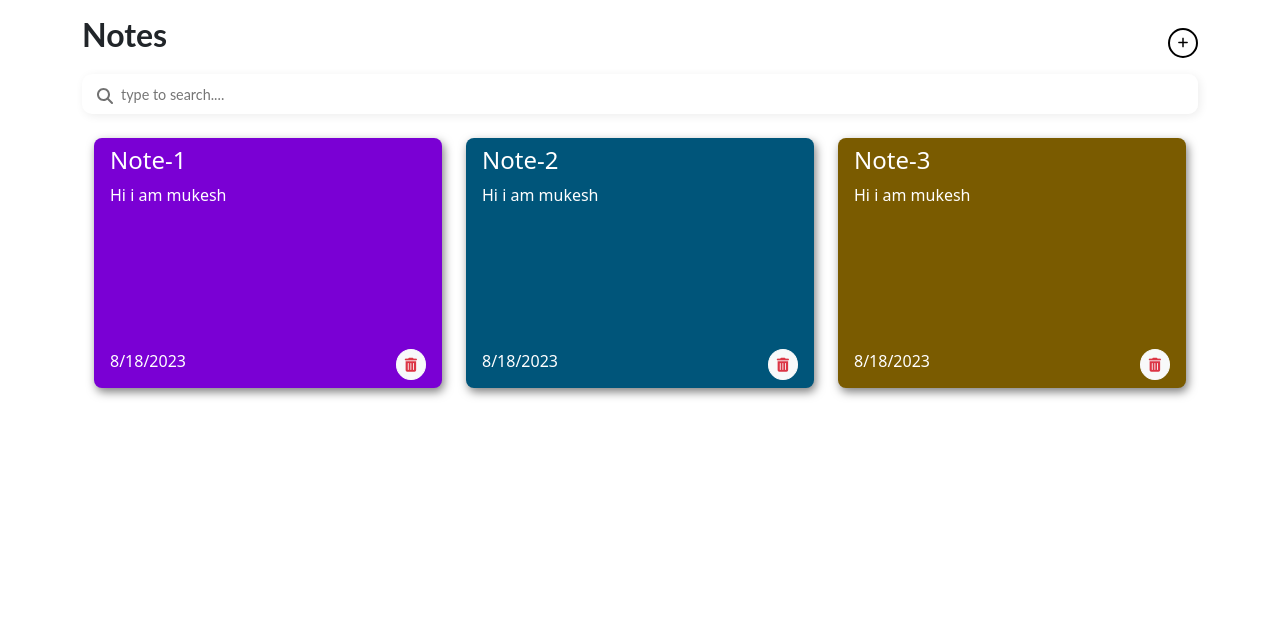
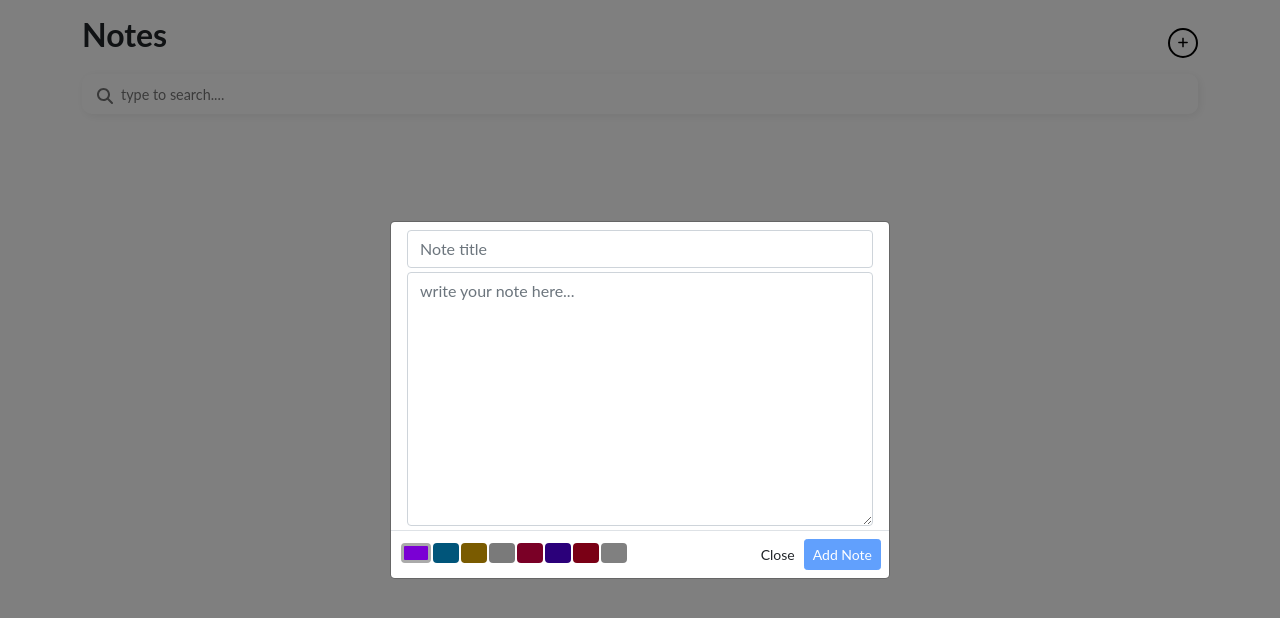
Before and after one commit to ofmukesh/Notes-app-React.js, a React (Create React App) app: page / in a window 1280 px wide. Both pictures are taken after a click on the button 1183 px from the left and 43 px from the top of the page. Shown: the top 618 px of the page. Built offline with nearby package versions, Linux system fonts and the light colour scheme.

Commit message:
add notes done

```diff
--- a/src/assets/styles/notes.css
+++ b/src/assets/styles/notes.css
@@ -1,5 +1,5 @@
-* {
-    transition-duration: .3s !important;
+.notes_container * {
+    transition-duration: .2s !important;
 }
 
 /* Notes Header */
@@ -26,6 +26,8 @@
 .notes_header .add_btn:active {
     box-shadow: none;
 }
+
+/* ----------------------- */
 
 /* Notes Card */
 .notes_card {
@@ -56,3 +58,51 @@
 .notes_footer .delete_btn i {
     font-weight: bold;
 }
+
+/* ----------------------- */
+
+
+/* add notes */
+.modal {
+    box-shadow: 0 4px 30px rgba(0, 0, 0, 0.1);
+    animation: modalPop 0.3s ease-in-out;
+}
+
+@keyframes modalPop {
+    from {
+        transform: scale(0.8);
+        opacity: 0;
+    }
+
+    to {
+        transform: scale(1);
+        opacity: 1;
+    }
+}
+
+.add_note_title{
+    box-shadow: none !important;
+}
+
+.add_note_title:focus {
+    box-shadow: none !important;
+}
+
+.add_note_color_options button {
+    width: 25px;
+    height: 20px;
+    margin-left: 2px;
+}
+
+.add_note_color_options button:focus {
+    box-shadow: none !important;
+}
+.add_note_color_options .selected {
+    border: 3px solid #aaa;
+}
+
+.add_note_content:focus{
+    box-shadow: none !important;
+}
+
+/* ----------------------- */
--- /dev/null
+++ b/src/components/add_note.js
@@ -0,0 +1,117 @@
+import { useState } from "react";
+import { color_options } from "../utils/options";
+import { useDispatch } from "react-redux";
+import { Notes_types } from "../redux/actions";
+
+const AddNote = () => {
+  const dispatch = useDispatch(); // dispatch action
+
+  const [note, setNote] = useState({
+    title: "",
+    content: "",
+    color: color_options[0],
+  }); // note state
+
+  // add note
+  function handelOnAdd() {
+    if (note.title !== "" && note.content !== "") {
+      const newNote = {
+        title: note.title,
+        content: note.content,
+        color: note.color,
+        date: new Date().toLocaleDateString(),
+      };
+      dispatch({ type: Notes_types.ADD_NOTE, payload: newNote });
+    }
+    handleClear();
+  }
+  function handleClear() {
+    setNote({
+      title: "",
+      content: "",
+      color: color_options[0],
+    });
+  }
+  return (
+    <>
+      <div className="modal-dialog modal-dialog-centered modal-dialog-scrollable">
+        <div className="modal-content">
+          {/* modal header */}
+          <div className="mt-2 px-3">
+            <input
+              value={note.title}
+              type="text"
+              className="form-control add_note_title"
+              placeholder="Note title"
+              onChange={(e) =>
+                setNote({
+                  ...note,
+                  title: e.target.value,
+                })
+              }
+            />
+          </div>
+
+          {/* modal body */}
+          <div className="modal-body py-1">
+            <textarea
+              value={note.content}
+              className="form-control add_note_content"
+              cols="30"
+              rows="10"
+              placeholder="write your note here..."
+              onChange={(e) =>
+                setNote({
+                  ...note,
+                  content: e.target.value,
+                })
+              }
+            ></textarea>
+          </div>
+
+          {/* modal footer */}
+          <div className="modal_footer border-top p-2">
+            <div className="row">
+              <div className="col add_note_color_options">
+                {color_options.map((color, index) => (
+                  <button
+                    key={index}
+                    type="button"
+                    onClick={() =>
+                      setNote({
+                        ...note,
+                        color: color,
+                      })
+                    }
+                    className={`btn ${note.color === color && "selected"}`}
+                    style={{ backgroundColor: color }}
+                  ></button>
+                ))}
+              </div>
+              <div className="col text-end">
+                <button
+                  type="button"
+                  className="btn btn-sm"
+                  data-bs-dismiss="modal"
+                  aria-label="Close"
+                >
+                  Close
+                </button>
+                <button
+                  disabled={note.title === "" || note.content === ""}
+                  type="button"
+                  className="btn btn-sm btn-primary"
+                  onClick={handelOnAdd}
+                >
+                  Add Note
+                </button>
+              </div>
+            </div>
+          </div>
+        </div>
+      </div>
+    </>
+  );
+};
+
+export default AddNote;
--- a/src/components/notes_card.js
+++ b/src/components/notes_card.js
@@ -1,9 +1,10 @@
 const NotesCard = (props) => {
-  const { title, content, date, backgroundColor } = props.carddata;
+  console.log(props.carddata);
+  const { title, content, date, color } = props.carddata;
   return (
     <div
       className="notes_card mt-2 py-2 px-3"
-      style={{ backgroundColor: backgroundColor }}
+      style={{ backgroundColor: color }}
     >
       <h4 className="notes_header">{title}</h4>
       <p className="notes_content">{content}</p>
--- a/src/pages/home.js
+++ b/src/pages/home.js
@@ -1,24 +1,29 @@
-import React from "react";
+import { useSelector } from "react-redux";
 import SearchBar from "../components/search_bar";
 import NotesCard from "../components/notes_card";
 import "../assets/styles/notes.css";
-import { useSelector, useDispatch } from "react-redux";
+import AddNote from "../components/add_note";
 
 const Home = () => {
   const notes = useSelector((state) => state.notes.notes);
-
   return (
     <>
-      <h2 className="notes_container mt-3">
+      <div className="notes_container">
         {/* notes header */}
-        <div className="row notes_header">
+        <h2 className="notes_header mt-3">
+          <div className="row">
             {/* notes title */}
             <div className="col">
               <b>Notes</b>
             </div>
             {/* add notes */}
             <div className="col text-end">
-            <button className="add_btn" type="button">
+              <button
+                className="add_btn"
+                type="button"
+                data-bs-toggle="modal"
+                data-bs-target="#addNotesModal"
+              >
                 <i className="fa-solid fa-plus"></i>
               </button>
             </div>
@@ -34,12 +39,24 @@ const Home = () => {
         <div className="container">
           <div className="mt-2 row row-cols-1 row-cols-lg-3 row-cols-md-2">
             {notes &&
-            notes.map((note) => (
-              <div key={note.id} className="col mt-2">
+              notes.map((note,index) => (
+                <div key={index} className="col mt-2">
                   <NotesCard carddata={note} />
                 </div>
               ))}
           </div>
+        </div>
+      </div>
+
+      {/* add notes modal */}
+      <div
+        className="modal fade"
+        id="addNotesModal"
+        tabIndex="-1"
+        aria-labelledby="addNotesModalLabel"
+        aria-hidden="true"
+      >
+        <AddNote />
       </div>
     </>
   );
--- a/src/redux/actions.js
+++ b/src/redux/actions.js
@@ -1,3 +1,3 @@
 export const Notes_types = {
-  GET: "GET_NOTES",
+  ADD_NOTE: "ADD_NOTE",
 };
--- a/src/redux/reducers/notes_reducer.js
+++ b/src/redux/reducers/notes_reducer.js
@@ -1,45 +1,13 @@
 import { Notes_types } from "../actions";
-const color_options = {
-  1: " #7A00D4",
-  2: "#00557A",
-  3: "#7A5B00",
-  4: "#7A7A7A",
-  5: "#7A0026",
-  6: "#2B007A",
-  7: "#7A0015",
-  8: "white",
-};
 
 const initialState = {
-  notes: [
-    {
-      id: 1,
-      title: "Note-1",
-      content: "Hi i am mukesh",
-      date: new Date().toLocaleDateString(),
-      backgroundColor: color_options[1],
-    },
-    {
-      id: 2,
-      title: "Note-2",
-      content: "Hi i am mukesh",
-      date: new Date().toLocaleDateString(),
-      backgroundColor: color_options[2],
-    },
-    {
-      id: 3,
-      title: "Note-3",
-      content: "Hi i am mukesh",
-      date: new Date().toLocaleDateString(),
-      backgroundColor: color_options[3],
-    },
-  ],
+  notes: [],
 };
 
 export const notesReducer = (state = initialState, action) => {
   switch (action.type) {
-    case Notes_types.GET:
-      return { ...state, notes: [] };
+    case Notes_types.ADD_NOTE:
+      return { ...state, notes: [...state.notes, action.payload] };
     default:
       return state;
   }
--- /dev/null
+++ b/src/utils/options.js
@@ -0,0 +1,10 @@
+export const color_options = [
+  "#7A00D4",
+  "#00557A",
+  "#7A5B00",
+  "#7A7A7A",
+  "#7A0026",
+  "#2B007A",
+  "#7A0015",
+  "grey",
+];
```
Lines whose indentation alone changed are shown as unchanged.
